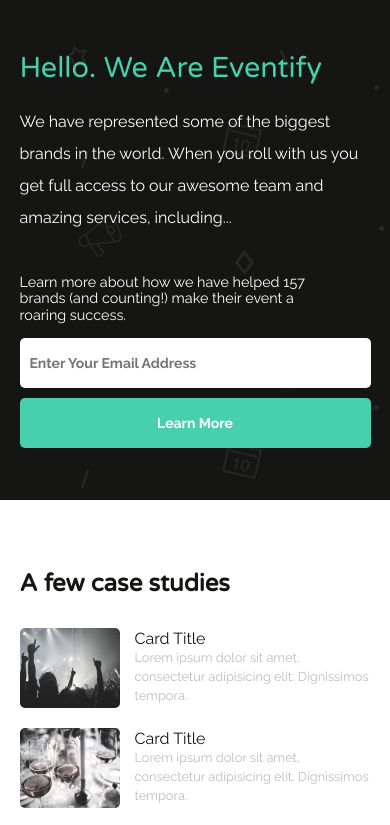
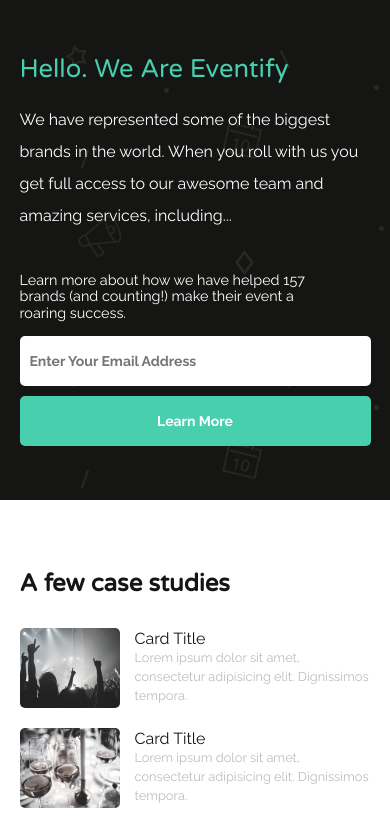
Before and after one commit to akb20/eventify, a plain HTML site: page index.html in a window 390 px wide. Shown: the top 825 px of the page. Drawn offline with nearby package versions, Linux system fonts and the light colour scheme.

Commit message:
Update styles.css

```diff
--- a/assets/css/styles.css
+++ b/assets/css/styles.css
@@ -248,7 +248,7 @@ input[type=text]:focus {
     padding: 30px 0;
   }
   .banner .logo {
-    font-size: 1.8rem;
+    font-size: 1.6rem;
     margin-bottom: 20px;
   }
   .banner .banner-text {
@@ -296,7 +296,7 @@ input[type=text]:focus {
 
 @media (max-width: 500px) {
   .logo {
-    font-size: 1.7rem;
+    font-size: 1.6rem;
     margin-bottom: 20px;
   }
   .banner-text {
```
